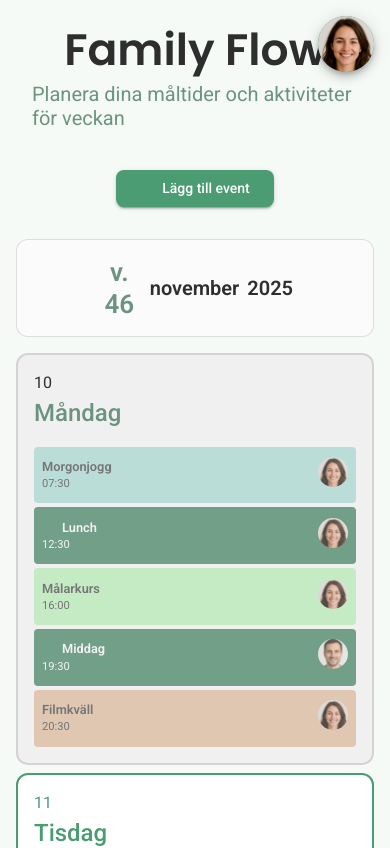
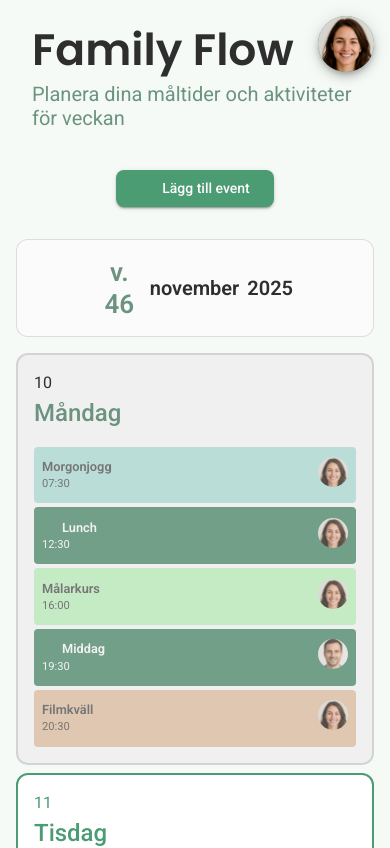
Before and after one commit to rasmus-bremholm/FamilyFlow, a Next.js app in the folder family-flow/: page /main in a window 390 px wide. Shown: the top 848 px of the page. Built offline with nearby package versions, Linux system fonts and the light colour scheme; some icons are missing; what @mui/material-nextjs would draw is missing.

Commit message:
Responsivity changes for mobileview

```diff
--- a/family-flow/app/main/page.jsx
+++ b/family-flow/app/main/page.jsx
@@ -74,7 +74,7 @@ function WeeklySchedule() {
           sx={{
             display: 'flex',
             flexDirection: 'column',
-            alignItems: { xs: 'center', md: 'flex-start' },
+            alignItems: { xs: 'flex-start', sm: 'center', md: 'flex-start' },
           }}
         >
           <Typography
```
